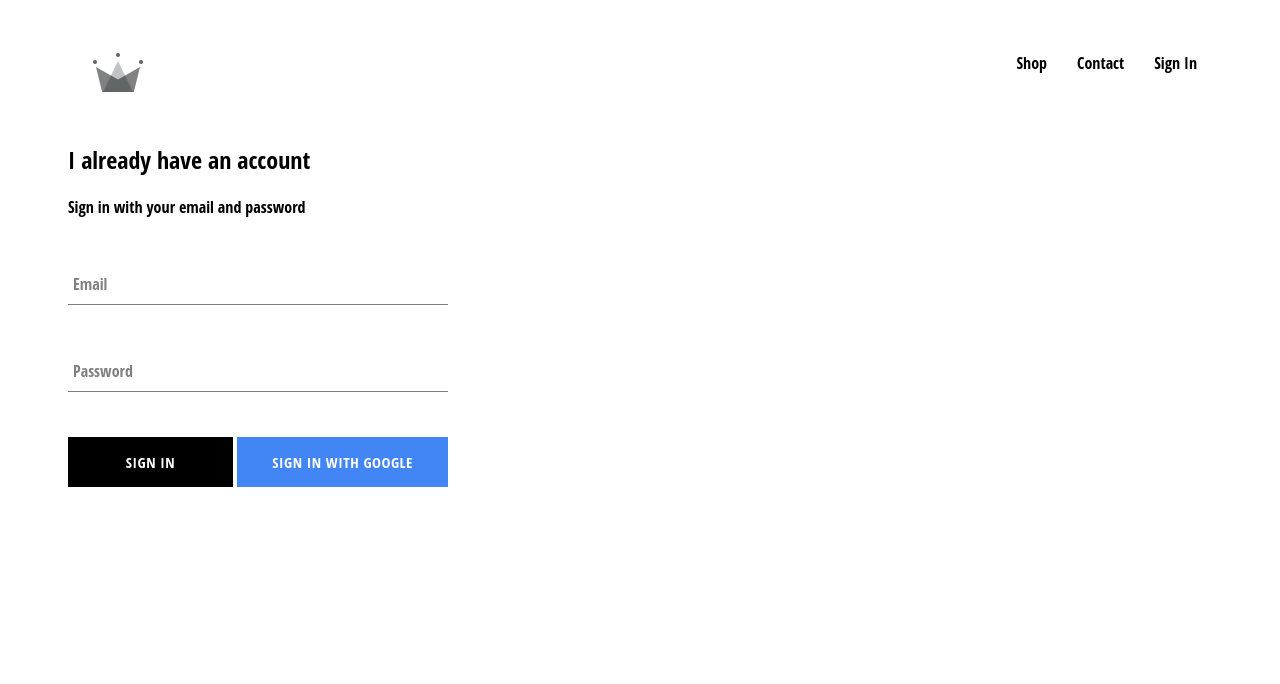
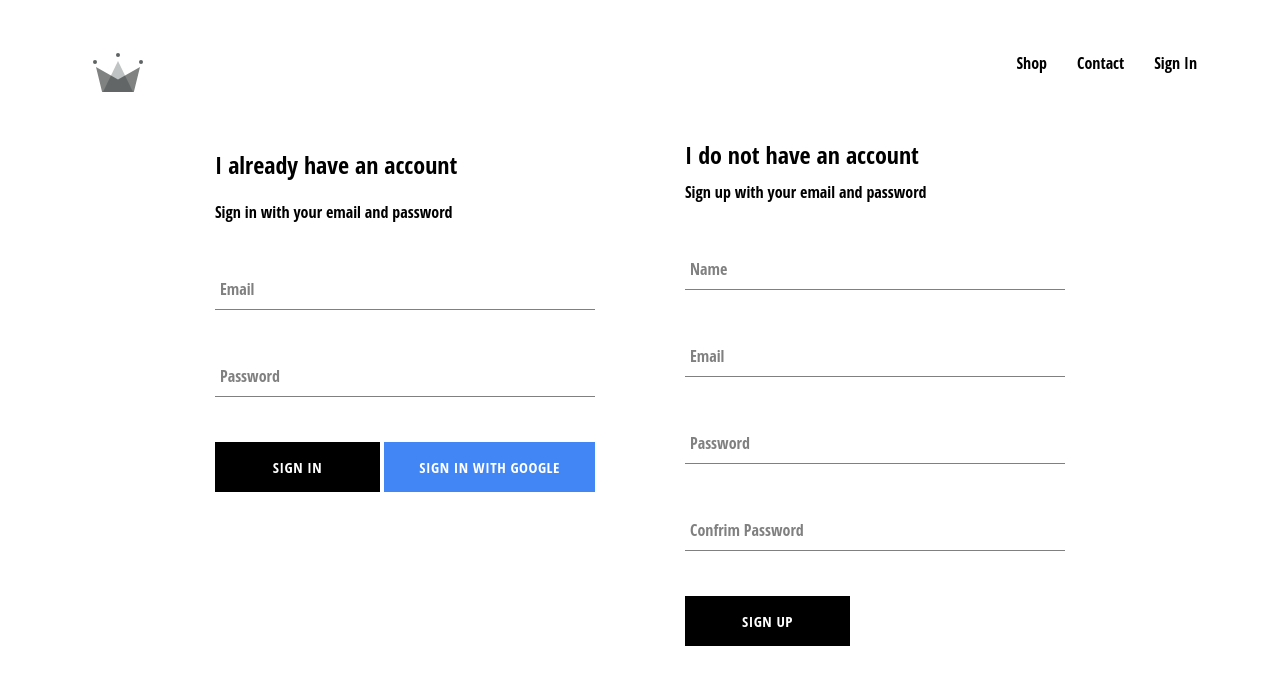
Before and after one commit to VueVindicator/ecommerce_app_in_React_and_firebase, a React (Create React App) app: page /signin in a window 1280 px wide. Shown: the top 684 px of the page. Built offline with nearby package versions, Linux system fonts and the light colour scheme; no server answers; a web font is replaced by a local one.

Commit message:
added func. to sign up user and store in database

```diff
--- a/src/components/signup.component/signup.component.jsx
+++ b/src/components/signup.component/signup.component.jsx
@@ -29,6 +29,8 @@
         try{
             const { user } = await auth.createUserWithEmailAndPassword(email, password)
 
+            createUserProfileDocument(user)
+
             this.setState({
                 displayName: '',
                 email: '',
@@ -36,7 +38,6 @@
                 confirmPassword: ''
             })
 
-            createUserProfileDocument(user, displayName)
         }catch(error){
             console.log('This is the error', error)
         }
@@ -44,7 +45,7 @@
 
     handleChange = e => {
         e.preventDefault()
-        const { name, value } = e.target()
+        const { name, value } = e.target
         this.setState({ [name] : value })
     }
 
@@ -58,7 +59,7 @@
                         type="text"
                         name="displayName"
                         label="Name"
-                        value={displayName}
+                        value={this.state.displayName}
                         handleChange={this.handleChange}
                         required
                     >
@@ -67,7 +68,7 @@
                         type="email"
                         name="email"
                         label="Email"
-                        value={email}
+                        value={this.state.email}
                         handleChange={this.handleChange}
                         required
                     >
@@ -76,7 +77,7 @@
                         type="password"
                         name="password"
                         label="Password"
-                        value={password}
+                        value={this.state.password}
                         handleChange={this.handleChange}
                         required
                     >
@@ -85,7 +86,7 @@
                         type="password"
                         name="confirmPassword"
                         label="Confrim Password"
-                        value={confirmPassword}
+                        value={this.state.confirmPassword}
                         handleChange={this.handleChange}
                         required
                     >
--- a/src/pages/signin-and-register/signin-and-register.jsx
+++ b/src/pages/signin-and-register/signin-and-register.jsx
@@ -2,9 +2,12 @@
 
 import './signin-and-register.scss'
 import SignIn from '../../components/signin.component/signin.component'
-
+import SignUp from '../../components/signup.component/signup.component'
 const SignInAndRegister = () => (
-    <SignIn/>
+    <div className="sign-in-and-sign-up">
+        <SignIn/>
+        <SignUp/>
+    </div>
 )
 
 export default SignInAndRegister
--- a/src/pages/signin-and-register/signin-and-register.scss
+++ b/src/pages/signin-and-register/signin-and-register.scss
@@ -0,0 +1,6 @@
+.sign-in-and-sign-up {
+    width: 850px;
+    display: flex;
+    justify-content: space-between;
+    margin: 30px auto;
+  }
```
